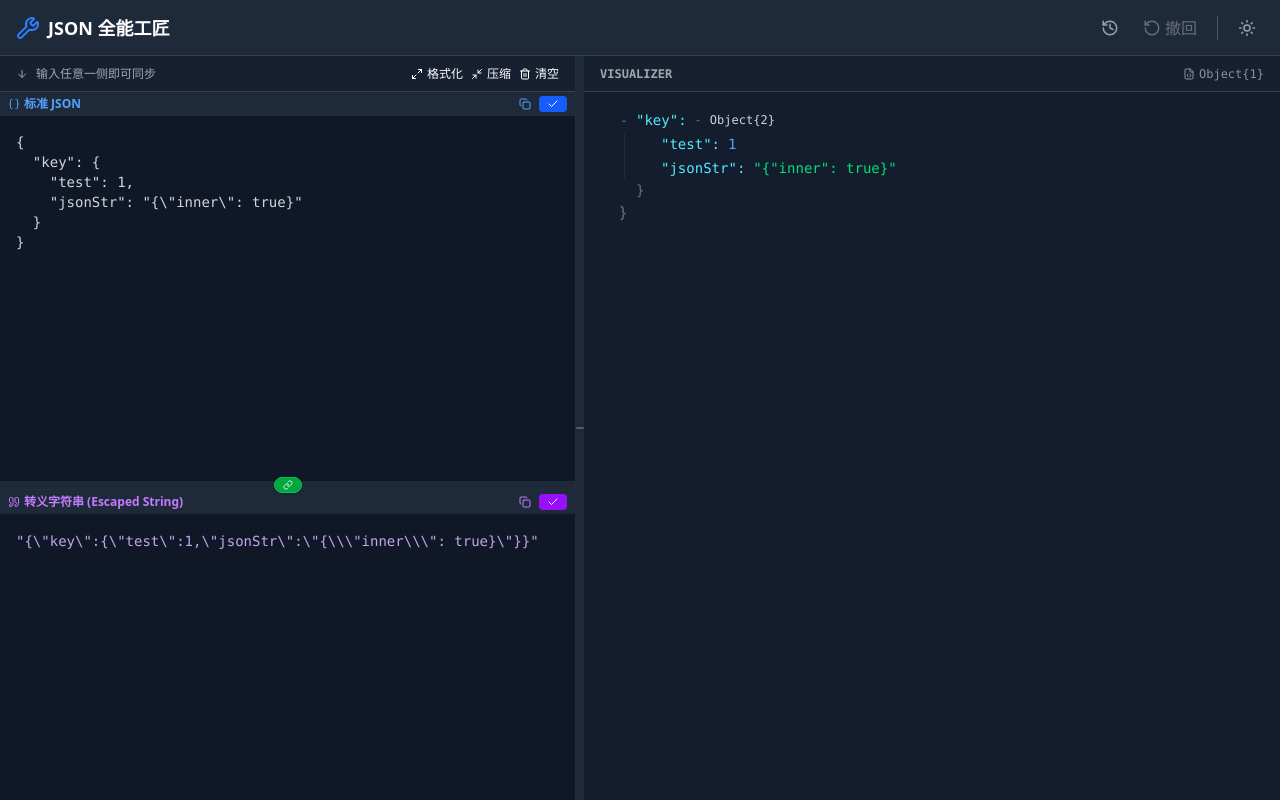
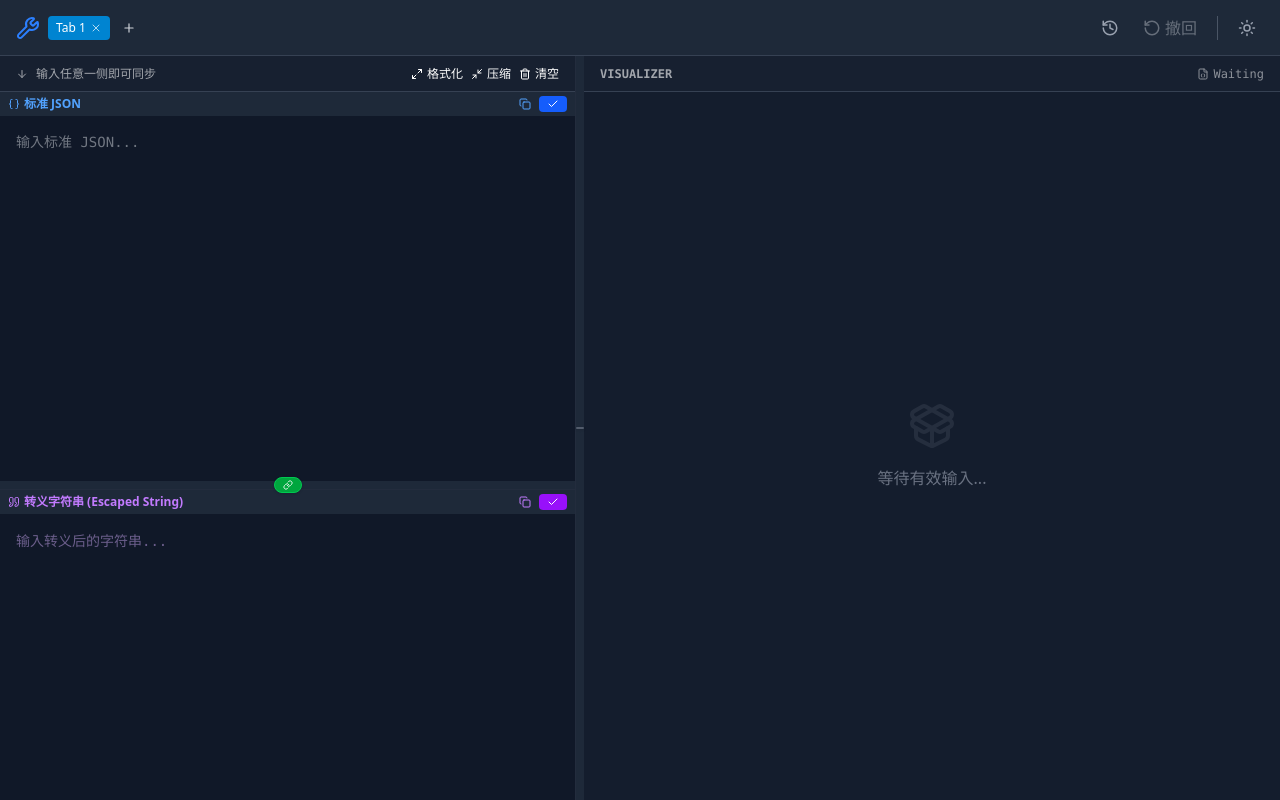
Before and after one commit to hmmm42/final-json, a React (Vite) app: page / in a window 1280 px wide. Built offline with nearby package versions, Linux system fonts and the light colour scheme.

Commit message:
feat(界面): 添加多标签页功能支持本地存储
实现多标签页功能，每个标签页独立保存JSON数据、历史记录和版本信息
将操作按钮从悬停显示改为常驻显示
优化字符串值的主题颜色显示

```diff
--- a/src/App.tsx
+++ b/src/App.tsx
@@ -22,7 +22,9 @@ import {
   Sun,
   Moon,
   Activity,
-  RotateCcw
+  RotateCcw,
+  Plus,
+  X
 } from 'lucide-react';
 
 // --- Helper Functions ---
@@ -132,7 +134,10 @@ const JsonNode = ({
     if (value === null) return <span className="text-gray-400">null</span>;
     if (typeof value === 'boolean') return <span className="text-purple-400 font-bold">{value.toString()}</span>;
     if (typeof value === 'number') return <span className="text-blue-400">{value}</span>;
-    if (typeof value === 'string') return <span className="text-green-400">"{value}"</span>;
+    if (typeof value === 'string') {
+      const strClass = theme === 'dark' ? 'text-emerald-300' : 'text-teal-700';
+      return <span className={strClass}>"{value}"</span>;
+    }
     return null;
   };
 
@@ -144,6 +149,21 @@ const JsonNode = ({
       onClick={() => onSelect(path)}
     >
       <div className={`flex items-center group py-0.5 ${isSelected ? (theme === 'dark' ? 'bg-sky-500/10 border border-sky-500/30 rounded' : 'bg-sky-500/10 border border-sky-500/30 rounded') : (theme === 'dark' ? 'hover:bg-gray-700/20' : 'hover:bg-gray-200')}`}>
+        <div className="flex items-center gap-1 pr-2 opacity-70 hover:opacity-100">
+          {isStringifiedJson && (
+            <button onClick={handleParseString} title="反序列化" className="p-1 rounded text-green-500 hover:bg-green-900/30">
+              <PackageOpen size={14} />
+            </button>
+          )}
+          {isExpandable && (
+            <button onClick={handleStringify} title="序列化" className="p-1 rounded text-yellow-500 hover:bg-yellow-900/30">
+              <Package size={14} />
+            </button>
+          )}
+          <button onClick={handleDelete} title="删除" className="p-1 rounded text-red-500 hover:bg-red-900/30">
+            <Trash2 size={14} />
+          </button>
+        </div>
         {isExpandable ? (
           <button onClick={handleToggle} className="mr-1 text-gray-500 hover:text-white w-4 text-center">
             {expanded ? '-' : '+'}
@@ -166,35 +186,7 @@ const JsonNode = ({
           renderValue()
         )}
 
-        <div className="ml-auto hidden group-hover:flex items-center gap-2 pr-2">
-          {isStringifiedJson && (
-            <button
-              onClick={handleParseString}
-              title="反序列化 (Unpack JSON String)"
-              className="p-1 hover:bg-green-900/50 text-green-500 rounded"
-            >
-              <PackageOpen size={14} />
-            </button>
-          )}
 
-          {isExpandable && (
-            <button
-              onClick={handleStringify}
-              title="序列化 (Pack to String)"
-              className="p-1 hover:bg-yellow-900/50 text-yellow-500 rounded"
-            >
-              <Package size={14} />
-            </button>
-          )}
-
-          <button
-            onClick={handleDelete}
-            title="删除节点"
-            className="p-1 hover:bg-red-900/50 text-red-500 rounded"
-          >
-            <Trash2 size={14} />
-          </button>
-        </div>
       </div>
 
       {isExpandable && expanded && (
@@ -242,8 +234,37 @@ const JsonNode = ({
 
 
 export default function App() {
-  const [jsonInput, setJsonInput] = useState('{\n  "key": {\n    "test": 1,\n    "jsonStr": "{\\\"inner\\\": true}"\n  }\n}');
-  const [stringInput, setStringInput] = useState('"{\\\"key\\\":{\\\"test\\\":1,\\\"jsonStr\\\":\\\"{\\\\\\\"inner\\\\\\\": true}\\\"}}"');
+  const [tabs, setTabs] = useState<Array<{ id: string; title: string }>>(() => {
+    try {
+      const raw = localStorage.getItem('final-json:tabs');
+      if (raw) return JSON.parse(raw);
+    } catch { }
+    const initial = [{ id: 'tab-1', title: 'Tab 1' }];
+    try { localStorage.setItem('final-json:tabs', JSON.stringify(initial)); } catch { }
+    return initial;
+  });
+  const [currentTabId, setCurrentTabId] = useState<string>(() => {
+    try {
+      const raw = localStorage.getItem('final-json:currentTab');
+      if (raw) return raw;
+    } catch { }
+    return 'tab-1';
+  });
+  const key = (base: string) => `${base}:${currentTabId}`;
+  const [jsonInput, setJsonInput] = useState(() => {
+    try {
+      const raw = localStorage.getItem(key('final-json:json'));
+      if (raw) return raw;
+    } catch { }
+    return '';
+  });
+  const [stringInput, setStringInput] = useState(() => {
+    try {
+      const raw = localStorage.getItem(key('final-json:string'));
+      if (raw) return raw;
+    } catch { }
+    return '';
+  });
 
   const [parsedData, setParsedData] = useState<JSONValue | null>(null);
   const [errorInfo, setErrorInfo] = useState<ErrorInfo | null>(null);
@@ -298,24 +319,31 @@ export default function App() {
     }
   }, []);
 
-  const HISTORY_KEY = 'final-json:history';
   useEffect(() => {
     try {
-      const raw = localStorage.getItem(HISTORY_KEY);
+      const raw = localStorage.getItem(key('final-json:history'));
       if (raw) {
         const arr = JSON.parse(raw) as Array<{ id: string; action: string; content: string; timestamp: number; preview: string }>;
         const restored = arr.map((it) => ({ ...it, timestamp: new Date(it.timestamp) })) as HistoryItem[];
         setHistoryList(restored);
+      } else {
+        setHistoryList([]);
       }
-    } catch { }
-  }, []);
+    } catch { setHistoryList([]); }
+  }, [currentTabId]);
 
   useEffect(() => {
     try {
       const serializable = historyList.map((it) => ({ ...it, timestamp: it.timestamp.getTime() }));
-      localStorage.setItem(HISTORY_KEY, JSON.stringify(serializable));
+      localStorage.setItem(key('final-json:history'), JSON.stringify(serializable));
     } catch { }
-  }, [historyList]);
+  }, [historyList, currentTabId]);
+  useEffect(() => {
+    try { localStorage.setItem(key('final-json:json'), jsonInput); } catch { }
+  }, [jsonInput, currentTabId]);
+  useEffect(() => {
+    try { localStorage.setItem(key('final-json:string'), stringInput); } catch { }
+  }, [stringInput, currentTabId]);
   useEffect(() => {
     try { localStorage.setItem('final-json:hsplit', String(hsplit)); } catch { }
   }, [hsplit]);
@@ -391,18 +419,58 @@ export default function App() {
 
   useEffect(() => {
     try {
-      const raw = localStorage.getItem('final-json:versions');
+      const raw = localStorage.getItem(key('final-json:versions'));
       if (raw) {
         const arr = JSON.parse(raw) as Array<{ id: string; content: string; timestamp: number }>;
-        if (arr.length > 0) setVersions(arr);
+        setVersions(arr);
+      } else {
+        setVersions([{ id: 'init', content: jsonInput, timestamp: Date.now() }]);
       }
-    } catch { }
-  }, []);
+    } catch { setVersions([{ id: 'init', content: jsonInput, timestamp: Date.now() }]); }
+  }, [currentTabId]);
   useEffect(() => {
     try {
-      localStorage.setItem('final-json:versions', JSON.stringify(versions));
+      localStorage.setItem(key('final-json:versions'), JSON.stringify(versions));
     } catch { }
-  }, [versions]);
+  }, [versions, currentTabId]);
+
+  useEffect(() => {
+    try { localStorage.setItem('final-json:currentTab', currentTabId); } catch { }
+  }, [currentTabId]);
+
+  useEffect(() => {
+    try { localStorage.setItem('final-json:tabs', JSON.stringify(tabs)); } catch { }
+  }, [tabs]);
+
+  const addTab = () => {
+    const id = `tab-${Date.now()}`;
+    const title = `Tab ${tabs.length + 1}`;
+    const next = [...tabs, { id, title }];
+    setTabs(next);
+    setCurrentTabId(id);
+    // initialize storage for new tab
+    try {
+      localStorage.setItem(key('final-json:json'), '{\n  "key": {\n    "test": 1\n  }\n}');
+      localStorage.setItem(key('final-json:string'), '');
+      localStorage.setItem(key('final-json:history'), JSON.stringify([]));
+      localStorage.setItem(key('final-json:versions'), JSON.stringify([{ id: 'init', content: '{\n  "key": {\n    "test": 1\n  }\n}', timestamp: Date.now() }]));
+    } catch { }
+  };
+
+  const closeTab = (id: string) => {
+    const next = tabs.filter(t => t.id !== id);
+    setTabs(next.length ? next : [{ id: 'tab-1', title: 'Tab 1' }]);
+    if (currentTabId === id) {
+      setCurrentTabId((next[0] && next[0].id) || 'tab-1');
+    }
+    // cleanup storage
+    try {
+      localStorage.removeItem(`final-json:json:${id}`);
+      localStorage.removeItem(`final-json:string:${id}`);
+      localStorage.removeItem(`final-json:history:${id}`);
+      localStorage.removeItem(`final-json:versions:${id}`);
+    } catch { }
+  };
 
   const restoreVersion = (v: { id: string; content: string; timestamp: number }) => {
     handleJsonChange(v.content);
@@ -699,9 +767,20 @@ export default function App() {
 
       {/* Header */}
       <header className={`h-14 border-b flex items-center justify-between px-4 shrink-0 ${theme === 'dark' ? 'border-gray-700 bg-gray-800' : 'border-gray-200 bg-white'}`}>
-        <div className="flex items-center gap-2">
+        <div className="flex items-center gap-2 overflow-hidden">
           <Wrench className="text-blue-500" />
-          <h1 className="font-bold text-lg hidden sm:block">JSON 全能工匠</h1>
+          <div className="flex items-center gap-1 overflow-x-auto no-scrollbar">
+            {tabs.map(t => (
+              <div key={t.id} className={`flex items-center px-2 py-1 rounded text-xs mr-1 ${t.id === currentTabId ? 'bg-sky-600 text-white' : (theme === 'dark' ? 'bg-gray-700 text-gray-300' : 'bg-gray-200 text-gray-700')}`}
+                onClick={() => setCurrentTabId(t.id)}>
+                <span className="mr-1 truncate max-w-[120px]">{t.title}</span>
+                <button onClick={() => closeTab(t.id)} className="opacity-70 hover:opacity-100"><X size={12} /></button>
+              </div>
+            ))}
+            <button onClick={addTab} className={`p-1 rounded ${theme === 'dark' ? 'text-gray-300 hover:bg-gray-700' : 'text-gray-700 hover:bg-gray-200'}`}>
+              <Plus size={14} />
+            </button>
+          </div>
         </div>
 
         <div className="flex items-center gap-2">
```
